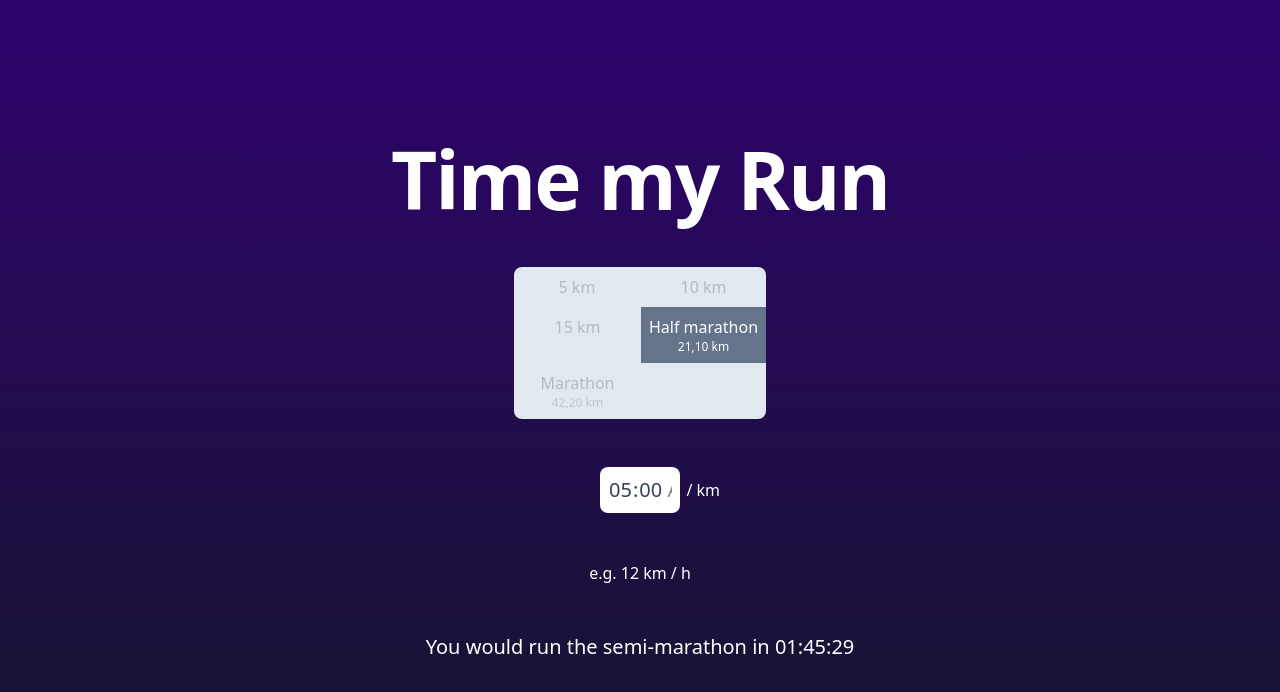
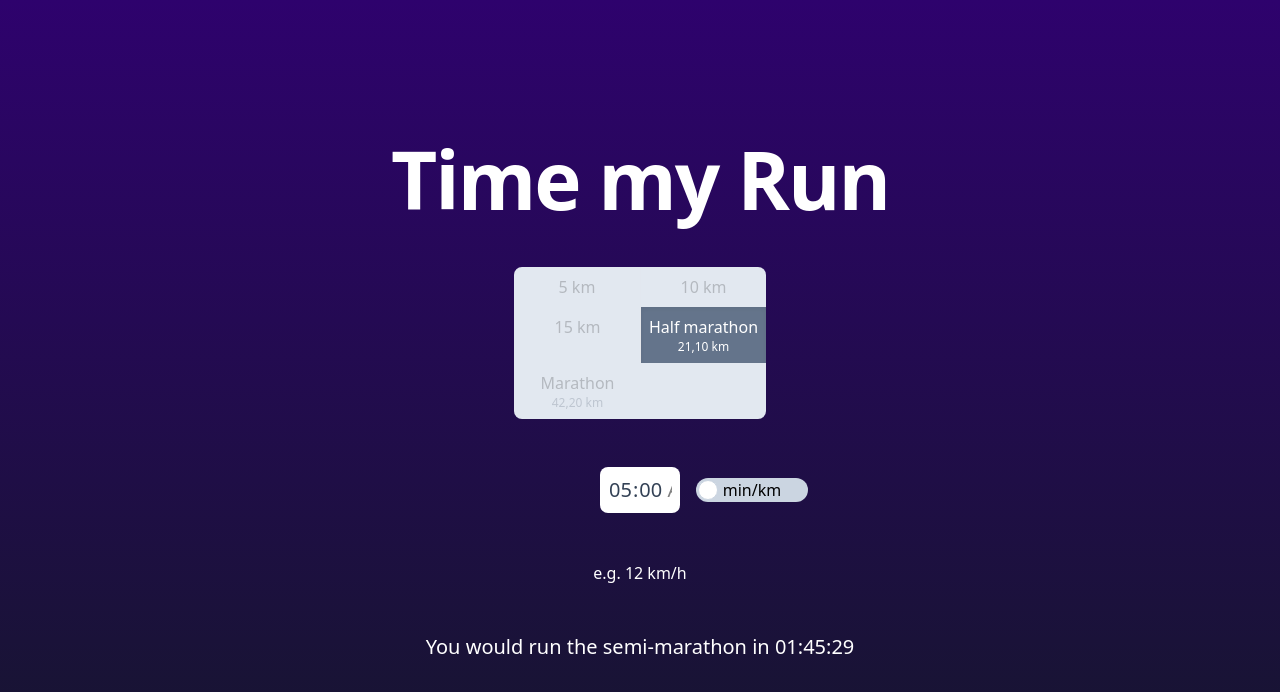
Before and after one commit to ndgdl/timemyrun, a Next.js app: page / in a window 1280 px wide. Shown: the top 692 px of the page. Built offline with nearby package versions, Linux system fonts and the light colour scheme.

Commit message:
feat(speed-setting): add speed setting
Need to refactor lots of stuff

```diff
--- a/src/components/TimeInput.tsx
+++ b/src/components/TimeInput.tsx
@@ -1,16 +1,16 @@
 import { twMerge } from "tailwind-merge";
 import convertTimeToString from "~/helpers/convertTimeToString";
 import parseTimeString from "~/helpers/parseTimeString";
+import type { Dispatch, SetStateAction } from "react";
 
 interface TimeInputProps {
   time: number;
-  setTime: (number: number) => void;
+  setTime: Dispatch<SetStateAction<number>>;
   className?: string;
 }
 
 function TimeInput({ time, setTime, className }: TimeInputProps) {
   return (
-    <div className="relative">
     <input
       id="run-time"
       type="time"
@@ -27,8 +27,6 @@ function TimeInput({ time, setTime, className }: TimeInputProps) {
         !isNaN(parsedTime) ? setTime(parsedTime) : setTime(0)
       }}
     />
-      <label htmlFor="run-time" className="absolute -right-1/2 top-1/2 -translate-y-1/2 text-white"> / km</label>
-    </div>
   );
 }
 
--- a/src/components/ToggleRun.tsx
+++ b/src/components/ToggleRun.tsx
@@ -1,4 +1,4 @@
-import { type Dispatch, type SetStateAction } from "react";
+import type { Dispatch, SetStateAction } from "react";
 import { runs } from "~/helpers/runConstants";
 
 interface ToggleRunProps {
--- /dev/null
+++ b/src/components/ToggleSpeedSetting.tsx
@@ -0,0 +1,52 @@
+import { twMerge } from "tailwind-merge";
+import { SPEED_SETTINGS, HOUR, MINUTE } from "~/helpers/timeConstants";
+import type { SpeedSetting } from "~/helpers/timeConstants";
+import type { Dispatch, SetStateAction } from "react";
+
+interface ToggleSpeedSettingProps {
+  time: number;
+  setTime: Dispatch<SetStateAction<number>>;
+  speedSetting: SpeedSetting;
+  setSpeedSetting: Dispatch<SetStateAction<SpeedSetting>>;
+  className?: string;
+}
+
+function ToggleSpeedSetting({ time, setTime, speedSetting, setSpeedSetting, className }: ToggleSpeedSettingProps) {
+
+  return (
+    <div className={className}>
+      <label className="relative inline-flex items-center cursor-pointer">
+        <input
+          type="checkbox"
+          className="sr-only peer"
+          value={speedSetting.id}
+          onChange={() => {
+            const nonActiveTimeSetting = SPEED_SETTINGS.find((otherTimeSetting) => otherTimeSetting.id !== speedSetting.id)
+            if (nonActiveTimeSetting === undefined) return;
+
+            // TODO: fix this mess
+            let newTime = Math.floor((HOUR / time) * 100) / 100
+            if (newTime <= 100) newTime = newTime * MINUTE
+            setTime(newTime)
+            setSpeedSetting(nonActiveTimeSetting)
+          }
+          }  />
+        <div
+          className={twMerge(
+            'w-28 h-6 rounded-full bg-slate-300',
+            'flex items-center justify-center',
+            'after:absolute after:top-[2px] after:left-[2px]',
+            'after:h-5 after:w-5 after:rounded-full after:bg-white after:border after:border-slate-300 after:transition-all',
+            'peer-checked:after:translate-x-[calc(7rem-_100%_-_5px)] peer-checked:bg-blue-600 peer-checked:text-white',
+            'peer-focus:outline-none peer-focus:ring-4 peer-focus:ring-blue-300'
+            )
+          }
+        >
+          {speedSetting.label}
+        </div>
+      </label>
+    </div>
+  )
+}
+
+export default ToggleSpeedSetting;
--- a/src/helpers/timeConstants.ts
+++ b/src/helpers/timeConstants.ts
@@ -2,4 +2,21 @@ export const HOUR = 1000 * 60 * 60;
 export const MINUTE = 1000 * 60;
 export const SECOND = 1000;
 
-export const DEFAULT_AVERAGE_TIME = 5 * 1000 * 60; // 5:00
+export interface SpeedSetting {
+  id: string;
+  label: string;
+}
+
+export const SPEED_SETTINGS: SpeedSetting[] = [
+  {
+    id: 'minPerKm',
+    label: 'min/km'
+  },
+  {
+    id: 'kmPerHour',
+    label: 'km/h'
+  }
+]
+
+export const DEFAULT_SPEED_TIME = 5 * 1000 * 60;                       // 5:00
+export const DEFAULT_SPEED_SETTING = SPEED_SETTINGS[0] as SpeedSetting; // min/km
--- a/src/pages/index.tsx
+++ b/src/pages/index.tsx
@@ -4,15 +4,18 @@ import { useState } from "react";
 import Results from "~/components/Results";
 import TimeInput from "~/components/TimeInput";
 import ToggleRun from "~/components/ToggleRun";
+import ToggleTimeSetting from "~/components/ToggleSpeedSetting";
 import computeTotalTime from "~/helpers/computeTotalTime";
 import { DISTANCE_SEMIMARATHON } from "~/helpers/distanceConstants";
-import { DEFAULT_AVERAGE_TIME, HOUR } from "~/helpers/timeConstants";
+import { DEFAULT_SPEED_TIME, DEFAULT_SPEED_SETTING, HOUR, SPEED_SETTINGS } from "~/helpers/timeConstants";
 
 const Home: NextPage = () => {
-  const [time, setTime] = useState(DEFAULT_AVERAGE_TIME);
+  const [time, setTime] = useState(DEFAULT_SPEED_TIME);
+  const [speedSetting, setSpeedSetting] = useState(DEFAULT_SPEED_SETTING)
   const [distance, setDistance] = useState(DISTANCE_SEMIMARATHON);
 
   const { hours, minutes, seconds } = computeTotalTime({ runningSpeedPerKm: time, totalDistance: distance })
+  const otherSpeedSetting = SPEED_SETTINGS.find((otherSpeedSetting) => otherSpeedSetting.id !== speedSetting.id)
   const otherTime = Math.floor((HOUR / time) * 100) / 100;
   return (
     <>
@@ -30,12 +33,21 @@ const Home: NextPage = () => {
             Time my Run
           </h1>
           <ToggleRun distance={distance} setDistance={setDistance}/>
-          <TimeInput
-            time={time}
-            setTime={setTime}
-            className="w-20 text-center text-xl rounded-lg bg-white p-2"
-          />
-          <p className="text-white">e.g. {otherTime} km / h</p>
+          <div className="relative">
+            <TimeInput
+              time={time}
+              setTime={setTime}
+              className="w-20 text-center text-xl rounded-lg bg-white p-2"
+            />
+            <ToggleTimeSetting
+              time={time}
+              setTime={setTime}
+              speedSetting={speedSetting}
+              setSpeedSetting={setSpeedSetting}
+              className="absolute top-[calc(50%_-_0.75rem)] left-[calc(100%_+_1rem)]"
+            />
+          </div>
+          <p className="text-white">e.g. {`${otherTime} ${otherSpeedSetting?.label ?? ''}`} </p>
           <Results distance={distance} hours={hours} minutes={minutes} seconds={seconds}/>
         </div>
       </main>
```
Lines whose indentation alone changed are shown as unchanged.
